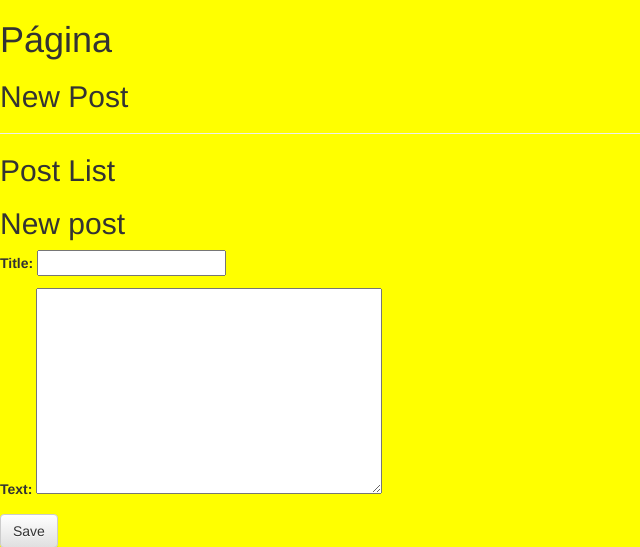
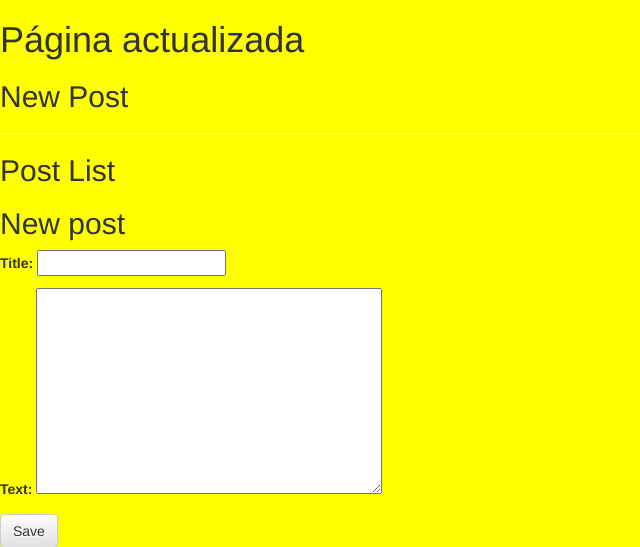
Before and after one commit to tfermoso/blog, a Django app: page /post/new in a window 1280 px wide. Shown: the top 547 px of the page, without its empty margins (0-640 px from the left). Run offline with Django 3.2, Linux system fonts and the light colour scheme; some libraries are stand-ins or nearby versions.

Commit message:
pagina actualizada

```diff
--- a/blog/templates/blog/base.html
+++ b/blog/templates/blog/base.html
@@ -14,7 +14,7 @@
 </head>
 
 <body>
-    <h1>Página</h1>
+    <h1>Página actualizada</h1>
     <h2>New Post</h2>
     {% if user.is_authenticated %}
     <a href="{% url 'post_new' %}" class="top-menu"><span class="glyphicon glyphicon-plus"></span></a>
```
